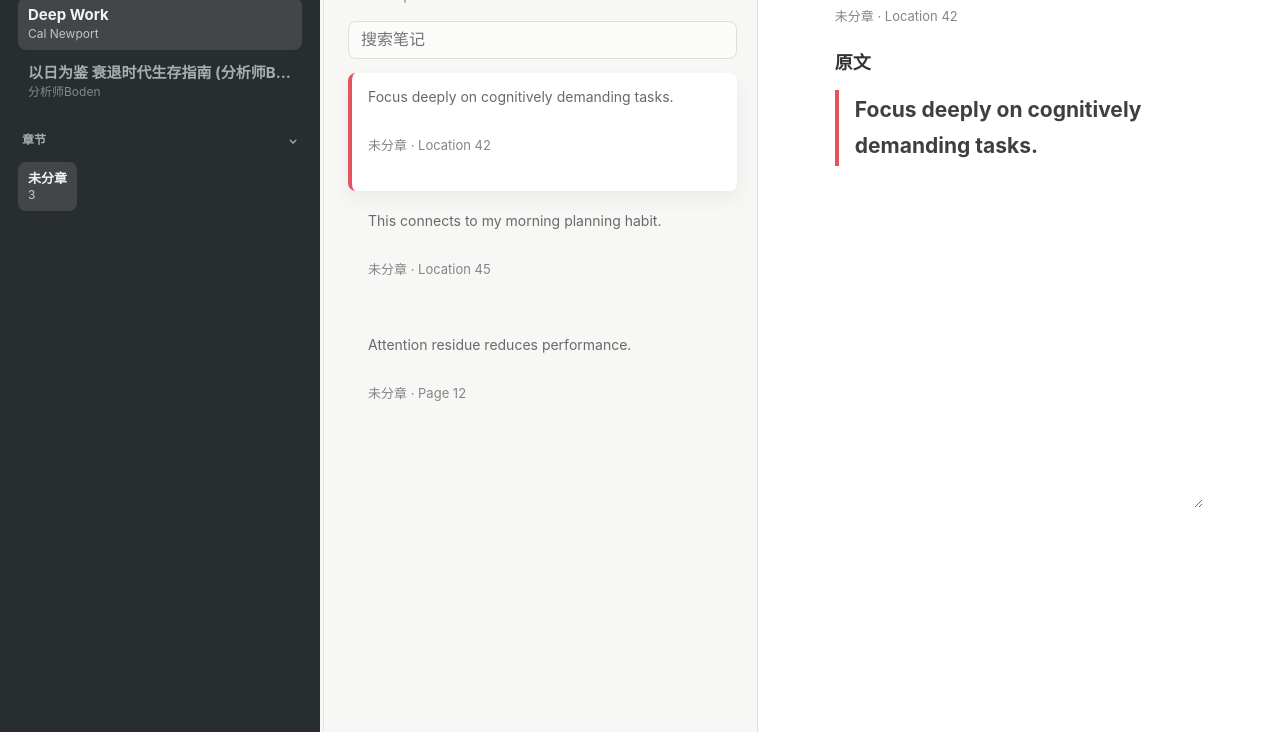
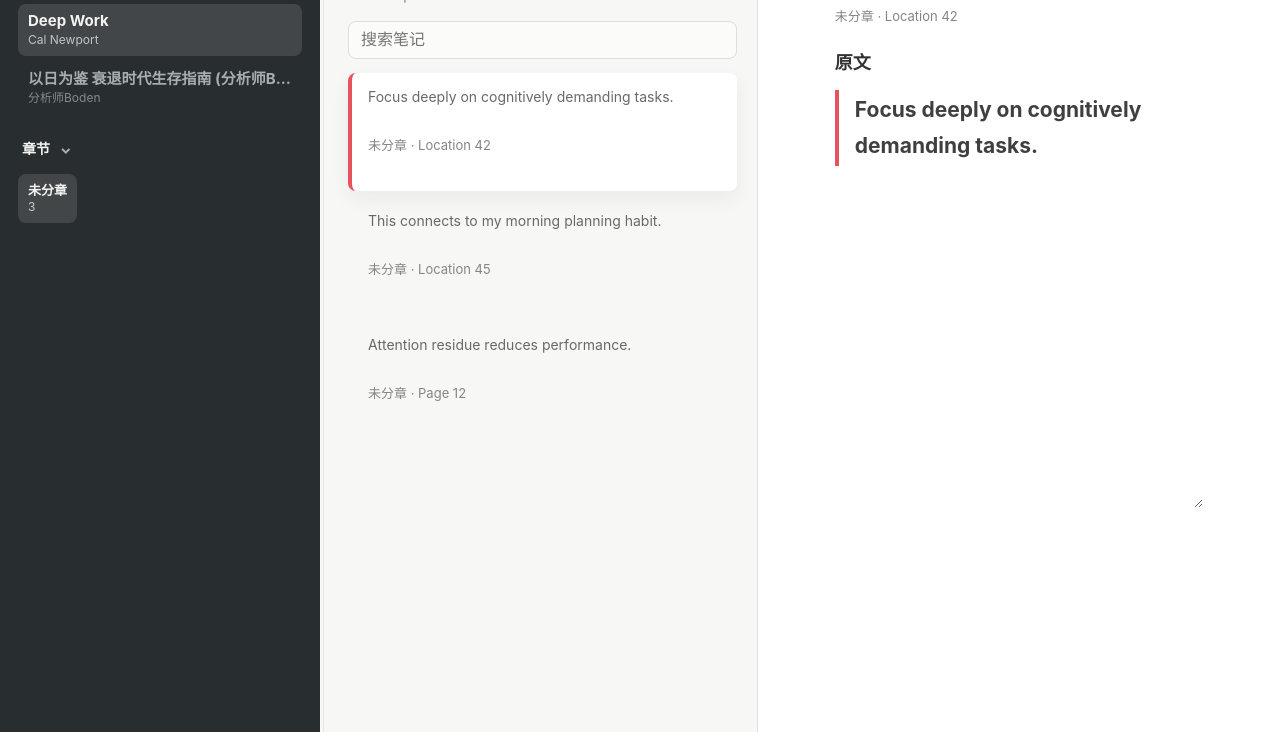
Before and after one commit to vito-epiphany/kindle_note, a website: page public/books/book-deep-work-cal-newport.html in a window 1280 px wide. Shown: the part 68-800 px from the top of the page. Drawn offline with Linux system fonts and the light colour scheme.

Commit message:
style: emphasize sidebar section headings

```diff
--- a/public/assets/app.css
+++ b/public/assets/app.css
@@ -151,20 +151,28 @@ textarea:focus {
 }
 
 .section-toggle {
-  display: flex;
+  display: grid;
+  grid-template-columns: auto 1fr auto;
   align-items: center;
-  justify-content: space-between;
+  column-gap: 10px;
   width: 100%;
-  min-height: 28px;
+  min-height: 34px;
   border: 0;
   border-radius: 6px;
   background: transparent;
-  color: var(--rail-muted);
-  font-size: 12px;
-  font-weight: 700;
+  color: var(--rail-text);
+  font-size: 14px;
+  font-weight: 900;
   letter-spacing: 0;
   padding: 0 4px;
   text-align: left;
+}
+
+.section-toggle::after {
+  display: block;
+  height: 1px;
+  background: rgba(243, 244, 242, 0.22);
+  content: "";
 }
 
 .section-toggle[aria-expanded="false"] span:last-child {
@@ -172,6 +180,7 @@ textarea:focus {
 }
 
 .section-toggle span:last-child {
+  color: var(--rail-muted);
   transition: transform 120ms ease;
 }
 
```
Also changed, not shown: test/build-html.test.mjs (+5 -1 lines), scripts/lib/site-assets.mjs.
